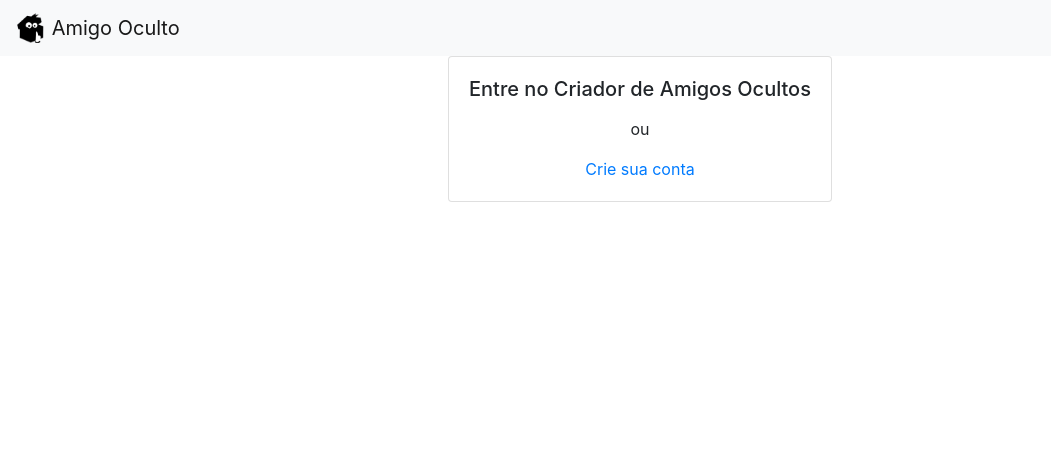
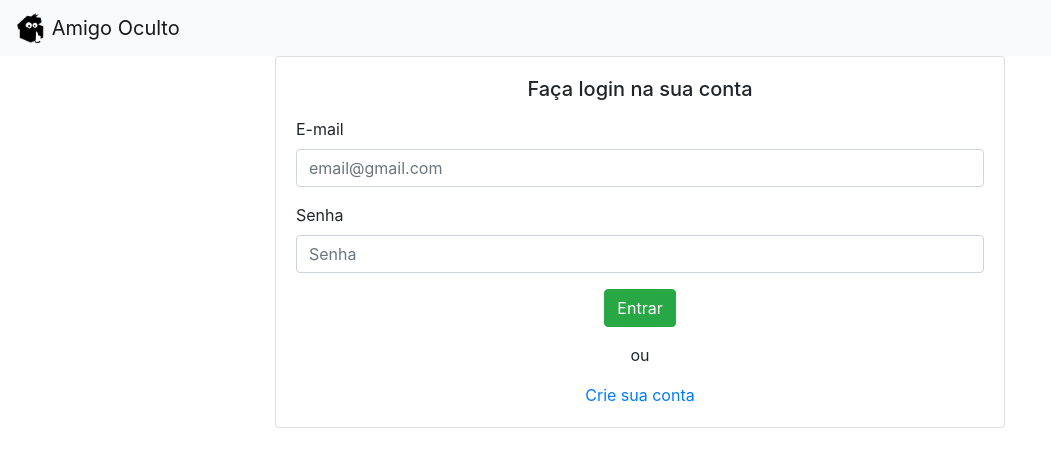
Before and after one commit to tiagorccabral/secret-santa-front, a React (Create React App) app: page /login in a window 1280 px wide. Shown: the top 466 px of the page, without its empty margins (0-1051 px from the left). Built offline with nearby package versions, Linux system fonts and the light colour scheme.

Commit message:
Terminando página de login com form de validação

```diff
--- a/src/pages/Auth/Login/index.js
+++ b/src/pages/Auth/Login/index.js
@@ -1,24 +1,107 @@
 import React, {Component} from 'react';
-import {Card, Col, Container, Row} from "react-bootstrap";
+import {Button, Card, Col, Container, Form, Row} from "react-bootstrap";
+import {Formik} from "formik";
 
 class Login extends Component {
-    render () {
+    state = {
+        email: "",
+        password: "",
+    };
+
+    render() {
         return (
-            <div
-                style={{display: 'flex', alignItems: 'center', justifyContent: 'center'}}
-            >
-                <Container
-                >
+            <div style={{display: 'flex', alignItems: 'center', justifyContent: 'center'}}>
+                <Container>
                     <Row className="justify-content-xl-center">
-                        <Col xl="auto">
-                            <Card className="text-center">
+                        <Col xl="8">
+                            <Card>
                                 <Card.Body>
-                                    <Card.Title>Entre no Criador de Amigos Ocultos</Card.Title>
+                                    <Card.Title className="text-center">Faça login na sua conta</Card.Title>
                                     <Card.Text/>
-                                    <Card.Text>
-                                        ou
-                                    </Card.Text>
-                                    <Card.Link href="/cadastro">Crie sua conta</Card.Link>
+                                    <Formik
+                                        onSubmit={(values, {setSubmitting}) => {
+                                            setTimeout(() => {
+                                                alert(JSON.stringify(values, null, 2));
+                                                setSubmitting(false);
+                                            }, 400);
+                                        }}
+                                        initialValues={this.state}
+                                        validate={values => {
+                                            const errors = {};
+                                            if (!values.email) {
+                                                errors.email = 'E-mail é obrigatório';
+                                            } else if (
+                                                !/^[A-Z0-9._%+-]+@[A-Z0-9.-]+\.[A-Z]{2,}$/i.test(values.email)
+                                            ) {
+                                                errors.email = 'Endereço de e-mail inválido';
+                                            }
+                                            if (!values.password) {
+                                                errors.password = 'Senha é um campo obrigatório';
+                                            }
+                                            return errors;
+                                        }}
+                                    >
+                                        {({
+                                              handleSubmit,
+                                              handleChange,
+                                              handleBlur,
+                                              values,
+                                              touched,
+                                              errors,
+                                              isSubmitting
+                                          }) => (
+                                            <Form onSubmit={handleSubmit}>
+                                                <Form.Group controlId="formBasicEmail">
+                                                    <Form.Label>E-mail</Form.Label>
+                                                    <Form.Control
+                                                        value={values.email}
+                                                        onBlur={handleBlur}
+                                                        onChange={handleChange}
+                                                        isValid={touched.email && !errors.email}
+                                                        isInvalid={touched.email && errors.email}
+                                                        required
+                                                        type="email"
+                                                        name="email"
+                                                        placeholder="email@gmail.com"
+                                                    />
+                                                    <Form.Control.Feedback
+                                                        type="invalid">{errors.email}</Form.Control.Feedback>
+                                                    <Form.Control.Feedback>Endereço válido!</Form.Control.Feedback>
+                                                </Form.Group>
+
+
+                                                <Form.Group controlId="formBasicPassword">
+                                                    <Form.Label>Senha</Form.Label>
+                                                    <Form.Control
+                                                        value={values.password}
+                                                        onBlur={handleBlur}
+                                                        onChange={handleChange}
+                                                        isValid={touched.password && !errors.password}
+                                                        isInvalid={touched.password && errors.password}
+                                                        required
+                                                        type="password"
+                                                        name="password"
+                                                        placeholder="Senha"
+                                                    />
+                                                    <Form.Control.Feedback
+                                                        type="invalid">{errors.password}</Form.Control.Feedback>
+                                                    <Form.Control.Feedback>Campo Válido</Form.Control.Feedback>
+                                                </Form.Group>
+                                                <Row className="justify-content-xl-center">
+                                                    <Button variant="success" type="submit" disabled={isSubmitting}>
+                                                        Entrar
+                                                    </Button>
+                                                </Row>
+                                            </Form>
+                                        )}
+                                    </Formik>
+                                    <div className="text-center">
+                                        <Card.Text/>
+                                        <Card.Text>
+                                            ou
+                                        </Card.Text>
+                                        <Card.Link href="/cadastro">Crie sua conta</Card.Link>
+                                    </div>
                                 </Card.Body>
                             </Card>
                         </Col>
--- a/src/pages/Auth/Signup/index.js
+++ b/src/pages/Auth/Signup/index.js
@@ -154,13 +154,16 @@ class Signup extends Component {
                                                         type="invalid">{errors.password_confirmation}</Form.Control.Feedback>
                                                     <Form.Control.Feedback>Campo Válido</Form.Control.Feedback>
                                                 </Form.Group>
-                                                <Button variant="success" type="submit" disabled={isSubmitting}>
-                                                    Cadastrar
-                                                </Button>
+                                                <Row className="justify-content-xl-center">
+                                                    <Button variant="success" type="submit" disabled={isSubmitting}>
+                                                        Cadastrar
+                                                    </Button>
+                                                </Row>
                                             </Form>
                                         )}
                                     </Formik>
                                     <div className="text-center">
+                                        <Card.Text/>
                                         <Card.Text>
                                             ou
                                         </Card.Text>
```
